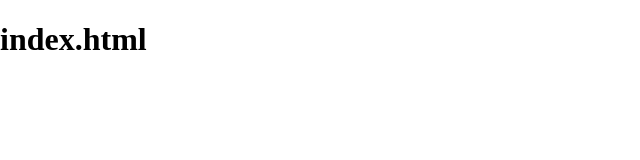
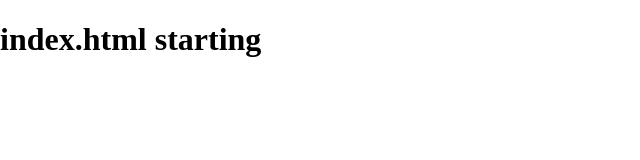
Before and after one commit to kipmyk/js, a browser extension: page 1. Build a Passenger Counter App/1. Welcome to the course/index.html in a window 1280 px wide. Shown: the whole page, without its empty margins (0-640 px from the left). Drawn offline with nearby package versions, Linux system fonts and the light colour scheme.

Commit message:
learning javascript

```diff
--- a/1. Build a Passenger Counter App/1. Welcome to the course/index.html
+++ b/1. Build a Passenger Counter App/1. Welcome to the course/index.html
@@ -3,7 +3,7 @@
         <link rel="stylesheet" href="index.css">
     </head>
     <body>
-        <h1>index.html</h1>
+        <h1>index.html starting</h1>
         <script src="index.js"></script>
     </body>
 </html>
```
